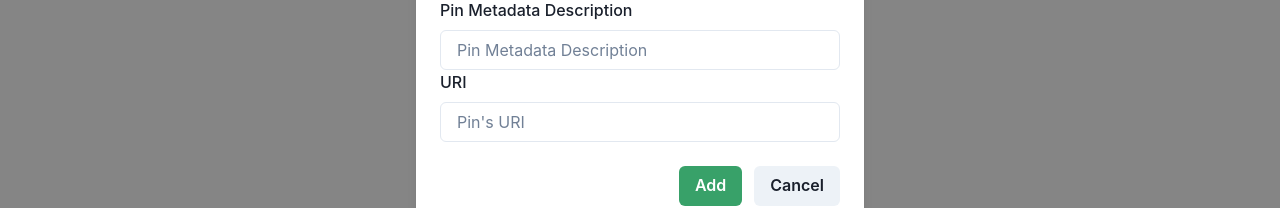
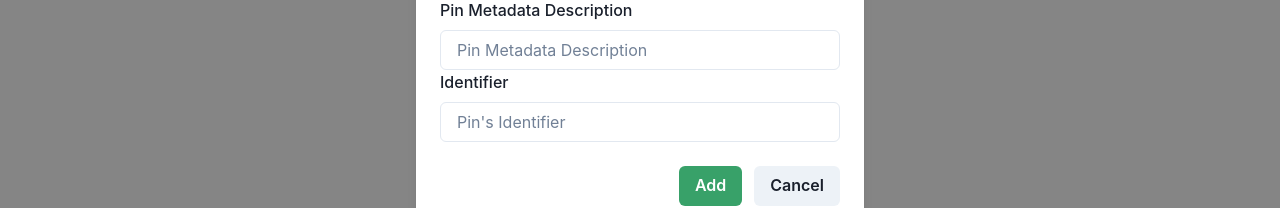
Before and after one commit to SECourse2023/pink, a Next.js app in the folder apps/ui/: page /pinManagement in a window 1280 px wide. Both pictures are taken after a click on the button "Add Pin". Shown: the part 280-488 px from the top of the page. Built offline with nearby package versions, Linux system fonts and the light colour scheme.

Commit message:
change uri into identifier (#44)

```diff
--- a/apps/ui/components/LinkListView.tsx
+++ b/apps/ui/components/LinkListView.tsx
@@ -12,7 +12,7 @@ interface PinResponse {
   metadata: {
     title: string
     description: string
-    uri: string
+    identifier: string
     // Include other properties if needed
   }
 }
--- a/apps/ui/pages/linkManagement/linkManageview.tsx
+++ b/apps/ui/pages/linkManagement/linkManageview.tsx
@@ -38,7 +38,7 @@ interface PinResponse {
   metadata: {
     title: string
     description: string
-    uri: string
+    identifier: string
     // Include other properties if needed
   }
 }
--- a/apps/ui/pages/pinManagement.tsx
+++ b/apps/ui/pages/pinManagement.tsx
@@ -37,7 +37,7 @@ type FormData = {
   metadata: {
     title: string
     description: string
-    uri: string
+    identifier: string
   }
 }
 
@@ -191,8 +191,8 @@ const PinManagementView: React.FC<PinListViewProps> = () => {
                     />
                   </FormControl>
                   <FormControl>
-                    <FormLabel>URI</FormLabel>
-                    <Input placeholder="Pin's URI" {...register('metadata.uri')} />
+                    <FormLabel>Identifier</FormLabel>
+                    <Input placeholder="Pin's Identifier" {...register('metadata.identifier')} />
                   </FormControl>
                 </ModalBody>
                 <ModalFooter>
@@ -222,7 +222,7 @@ const PinManagementView: React.FC<PinListViewProps> = () => {
                   <b>Description</b>: {'' + selectedPin.metadata.description}
                 </Text>
                 <Text>
-                  <b>URI</b>: {'' + selectedPin.metadata.uri}
+                  <b>Identifier</b>: {'' + selectedPin.metadata.identifier}
                 </Text>
               </ModalBody>
               <ModalFooter>
```
